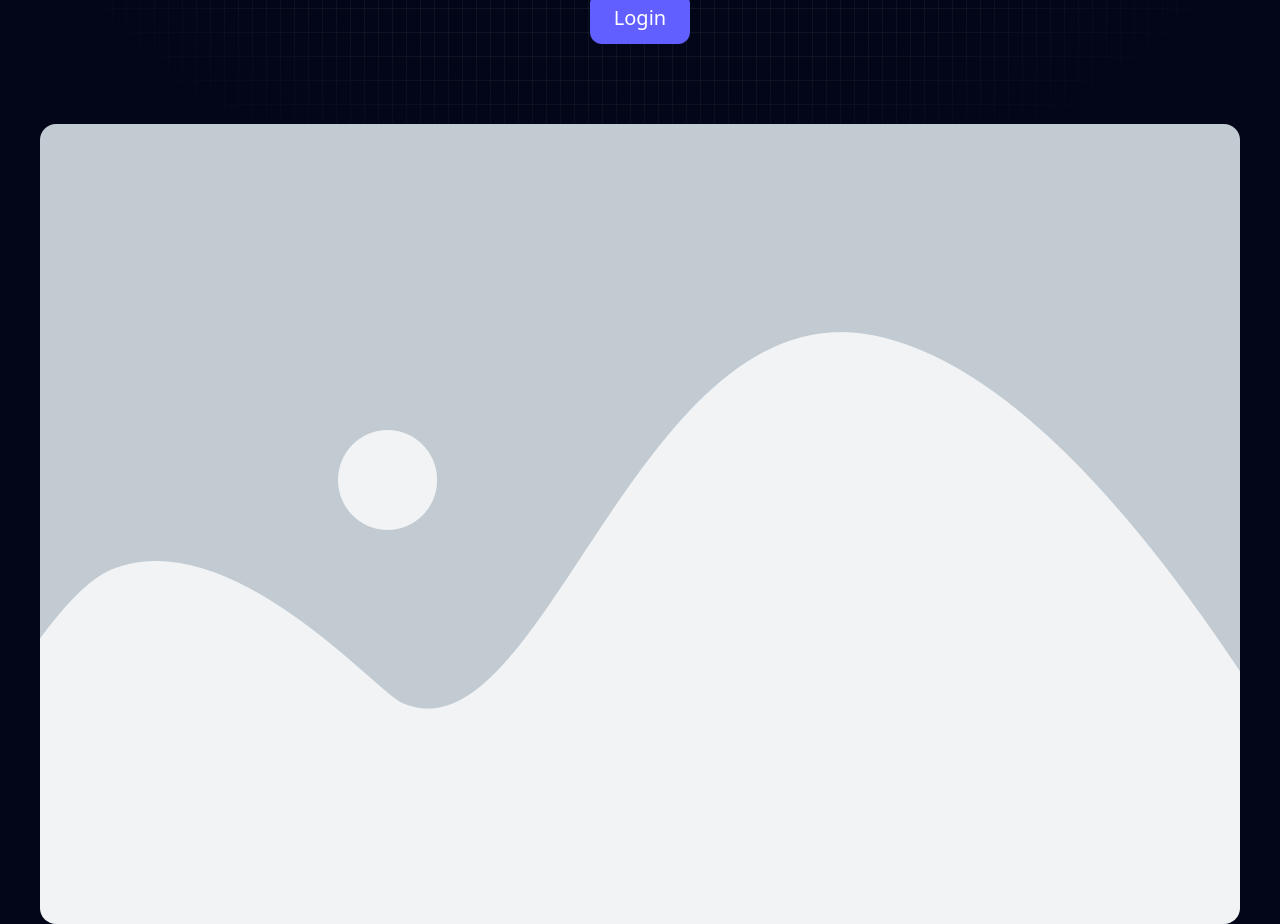
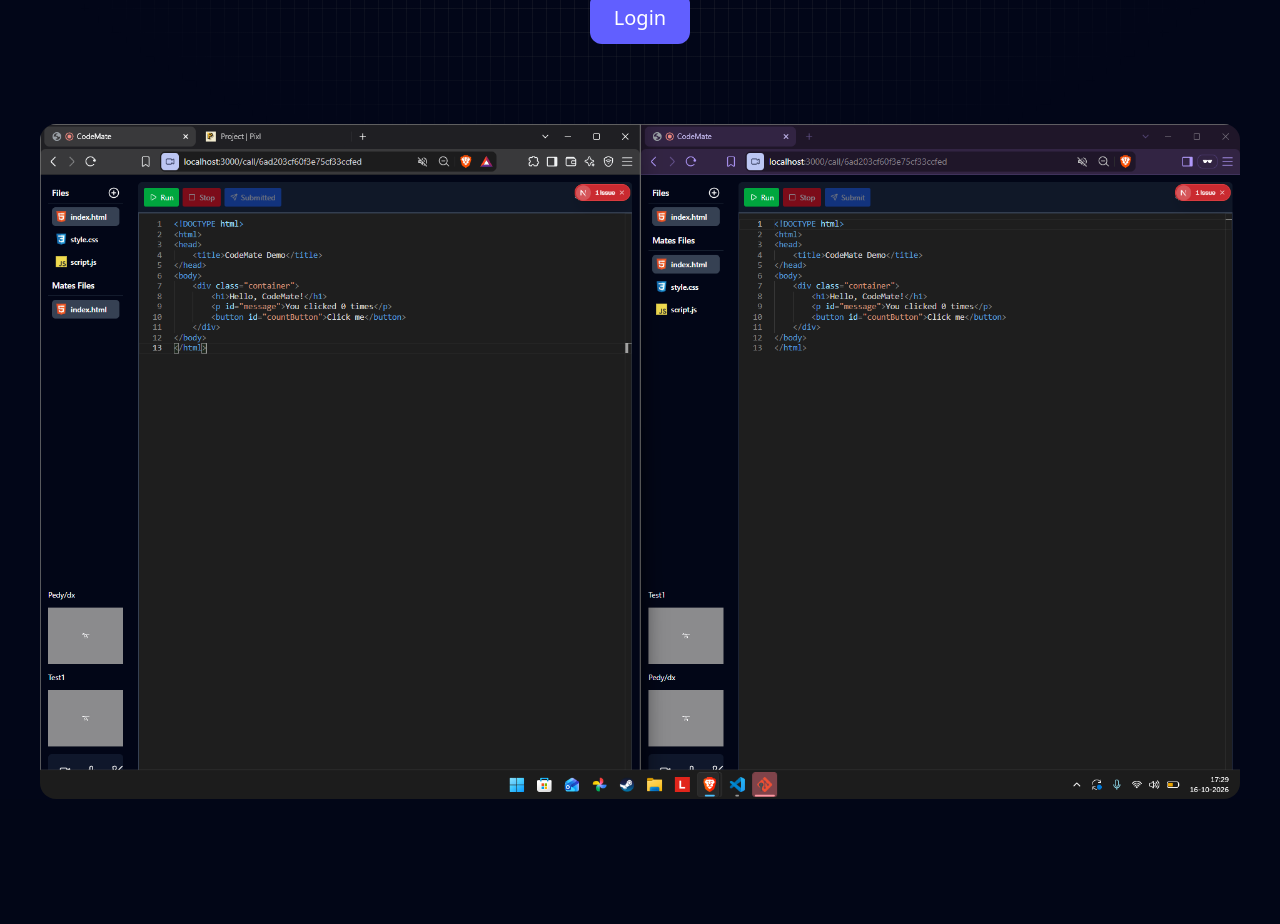
Before and after one commit to PiyuSX/codemate, a Next.js app in the folder frontend/: page / in a window 1280 px wide. Shown: the part 400-1324 px from the top of the page. After the commit the page ends 1199 px from the top, so only its background shows below. Built offline with nearby package versions, Linux system fonts and the light colour scheme.

Commit message:
home img update

```diff
--- a/frontend/app/page.js
+++ b/frontend/app/page.js
@@ -32,7 +32,7 @@ export default function Page() {
       </div>
           )}
 
-          <img src="/placeholder.png" alt="heropicture" className="mt-20 rounded-2xl" width="1200" height="300" />
+          <img src="/home.png" alt="heropicture" className="mt-20 rounded-2xl" width="1200" height="300" />
       </div>
     </div>
   );
```
Also changed, not shown: frontend/public/home.png (added), frontend/public/placeholder.png (deleted).
